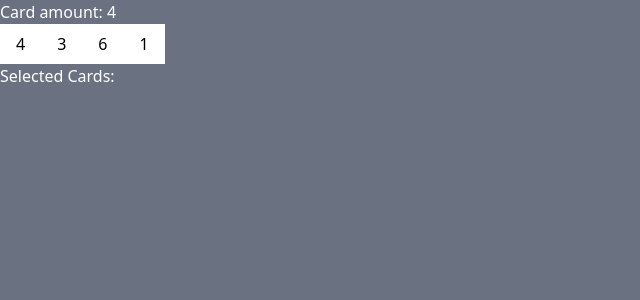
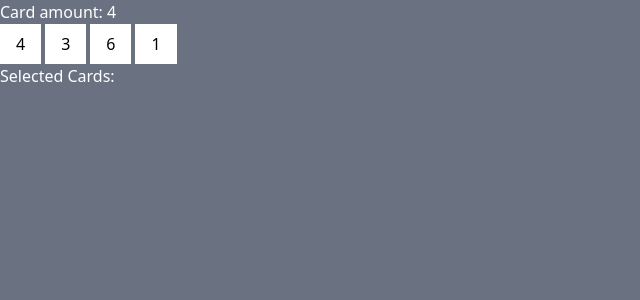
Before and after one commit to blazegreenhalgh/memory-card-game, a React (Vite) app: page / in a window 1280 px wide. Shown: the top 300 px of the page, without its empty margins (0-640 px from the left). Built offline with nearby package versions, Linux system fonts and the light colour scheme.

Commit message:
refactor, create card component

```diff
--- a/src/App.tsx
+++ b/src/App.tsx
@@ -1,5 +1,6 @@
 import { useState, useEffect } from "react";
 import "./App.css";
+import Card from "./components/Card";
 
 function App() {
   const [deck, setDeck] = useState([1, 2, 3, 4, 5, 6]);
@@ -26,7 +27,7 @@ function App() {
     setSelectedCards(newSelectedCards);
   };
 
-  const handleCardClick = (e, card, deck) => {
+  const handleCardClick = (e, card) => {
     shuffleCards(deck);
     selectCard(card);
   };
@@ -34,20 +35,19 @@ function App() {
   return (
     <>
       <h1>Card amount: {displayedCards.length}</h1>
+      <div className="flex flex-row gap-1">
         {displayedCards.map((card) => (
-        <button
-          className="bg-white px-4 py-2 text-black cursor-pointer"
-          onClick={(e) => handleCardClick(e, card, deck)}
-        >
-          {card}
-        </button>
+          <Card card={card} onClick={handleCardClick} />
         ))}
+      </div>
       <h2>Selected Cards:</h2>
+      <div className="flex flex-row gap-1">
         {selectedCards.map((card) => (
           <div className="bg-white px-4 py-2 text-black cursor-pointer">
             {card}
           </div>
         ))}
+      </div>
     </>
   );
 }
--- /dev/null
+++ b/src/components/Card.tsx
@@ -0,0 +1,14 @@
+import React from "react";
+
+function Card({ card, onClick }) {
+  return (
+    <button
+      className="bg-white px-4 py-2 text-black cursor-pointer"
+      onClick={(e) => onClick(e, card)}
+    >
+      {card}
+    </button>
+  );
+}
+
+export default Card;
```
Lines whose indentation alone changed are shown as unchanged.
